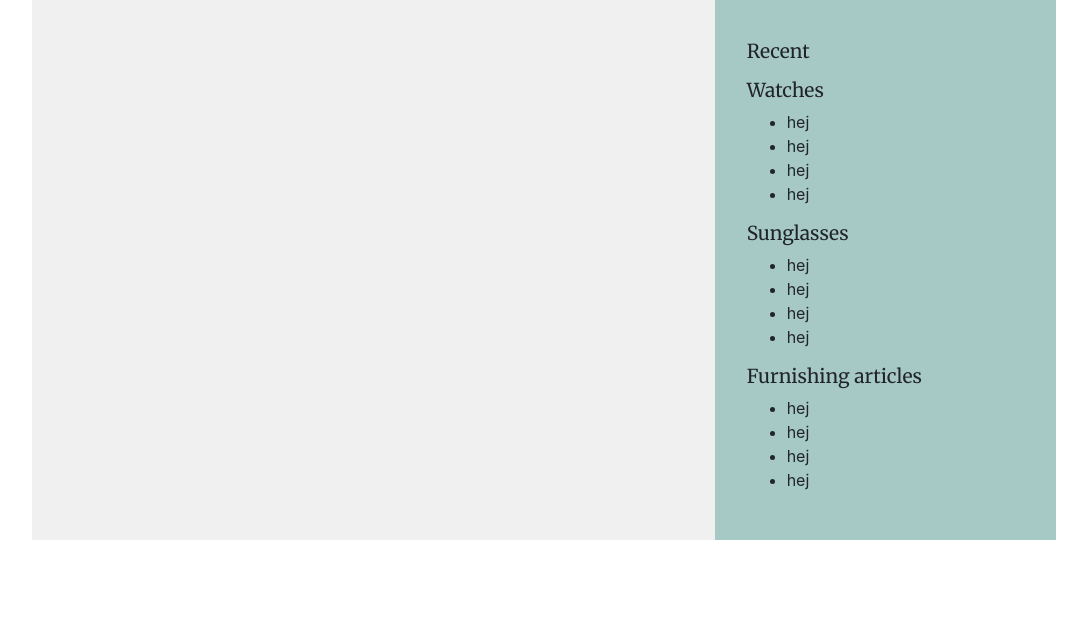
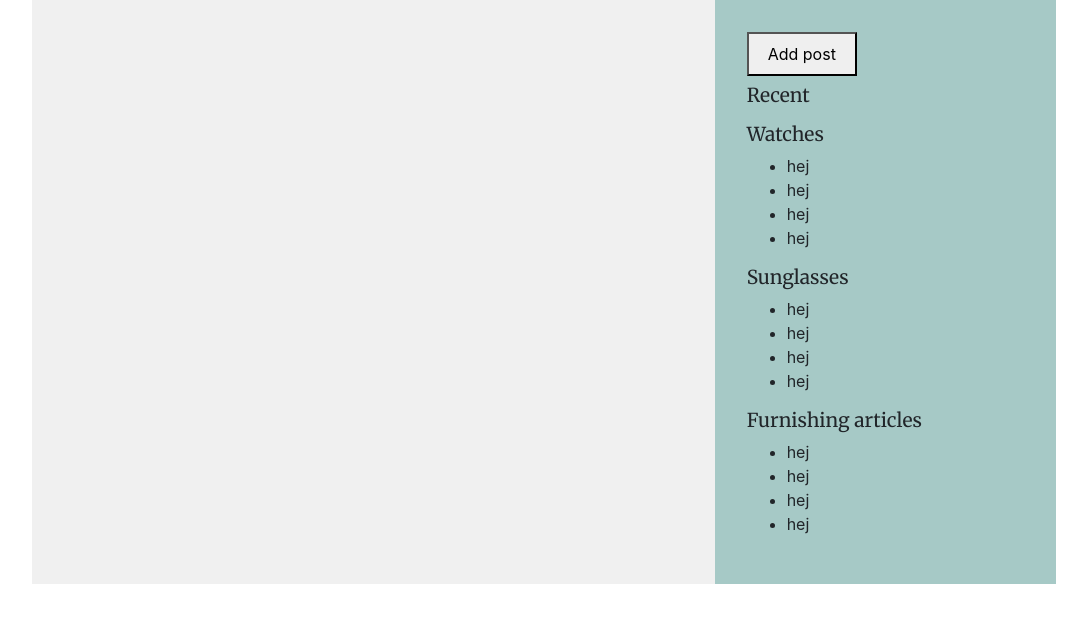
Before and after one commit to niklazhallberg/Millhouse-Project, a PHP site: page / in a window 1280 px wide. Shown: the part 82-705 px from the top of the page, without its empty margins (96-1183 px from the left). Run offline with PHP 8.4, Linux system fonts and the light colour scheme; the visitor is signed in with stand-in values (Sample User, id 1); data that the repository does not hold is empty; some libraries are stand-ins or nearby versions.

Commit message:
new Add page button and fixed redirect from add post to index

```diff
--- a/css/style.css
+++ b/css/style.css
@@ -119,6 +119,9 @@ input {
 	margin-bottom: 1.5em;
 }
 
+.go-to-add-page a {
+	color: black;
+}
 
 /* Small devices (tablets, 768px and up) */
 @media screen and (min-width: 768px) {
--- a/includes/add_form.php
+++ b/includes/add_form.php
@@ -15,7 +15,7 @@
     <input type="radio" id="furnishing" name="drone" value="3">
     <label for="furnishing">Furnishing</label>
   </div>
-  <input type="text" name="title" placeholder="heading"><br>
+  <input type="text" name="title" placeholder="Heading"><br>
     <textarea name="description" rows="10" cols="60"></textarea><br>
 
   <input type="file" name="image" id="image">
--- a/includes/add_post_sql.php
+++ b/includes/add_post_sql.php
@@ -27,5 +27,5 @@ $statement->execute(
   ]
 );
 // redirect
-header('location: ../views/add_post.php');
+header('location: ../');
 }
--- a/includes/logout_button.php
+++ b/includes/logout_button.php
@@ -1,3 +1,3 @@
-<form class="logout-button" action="includes/logout_sql.php" method="post">
+<form class="logout-button" action="../includes/logout_sql.php" method="post">
   <input type="submit" name="logout" value="Logout">
 </form>
--- a/index.php
+++ b/index.php
@@ -25,6 +25,7 @@ if(empty($_SESSION["user_id"])){
          </section>
 
             <aside class="col-12 col-md-4 index-sidebar">
+              <button class="go-to-add-page" type="button"><a href="../views/add_post.php" class="btn btn-default">Add post</a></button>
             <h3>Recent</h3>
             <ul>
           <?php include 'includes/index_sidebar_foreach_recent_post.php'; ?>
```
